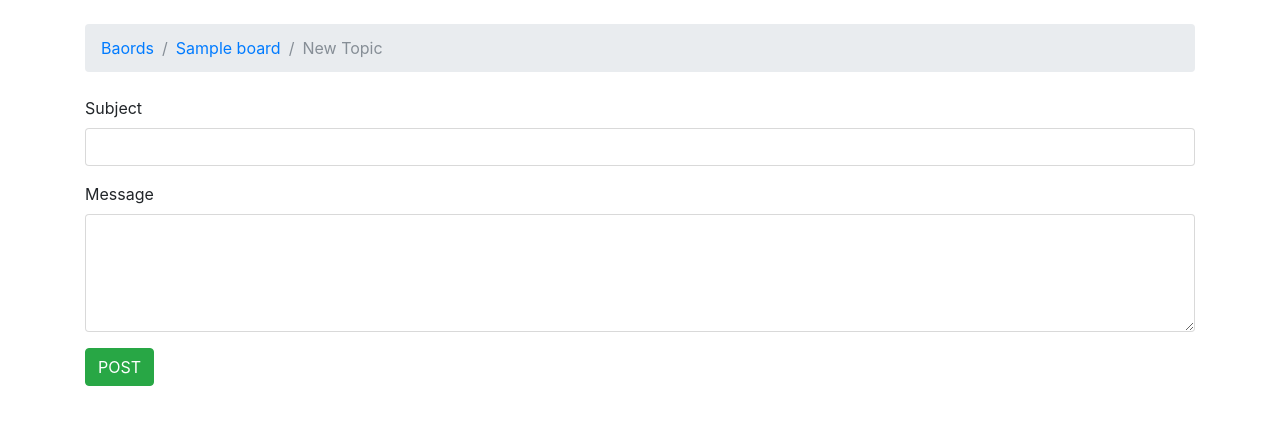
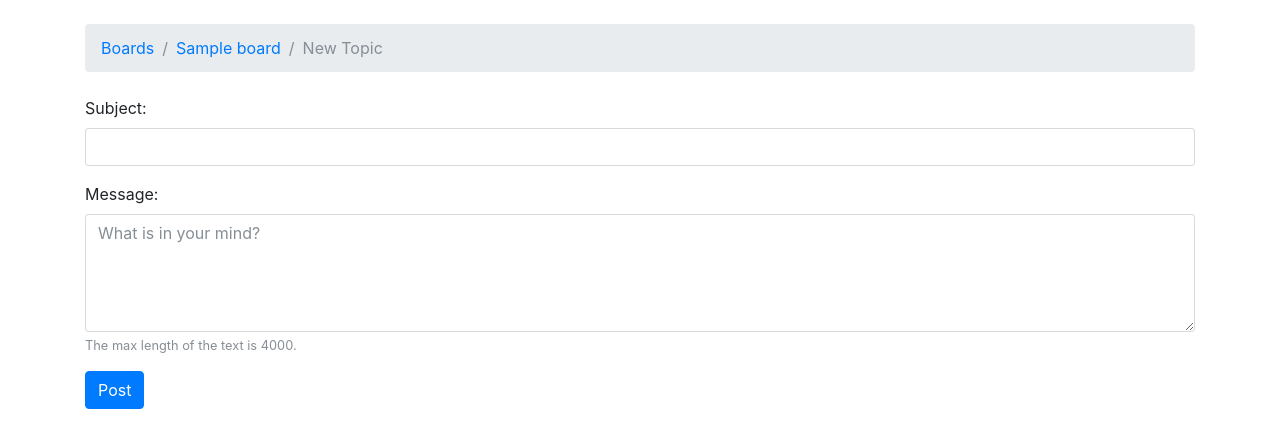
Before and after one commit to wayhome25/django-board-with-test, a Django app: page /boards/1/new/ in a window 1280 px wide. Shown: the part 56-504 px from the top of the page. Run offline with Django 3.2, Linux system fonts and the light colour scheme; tables that the repository leaves empty hold one stand-in row (values such as "Sample post"); some libraries are stand-ins or nearby versions.

Commit message:
django-widget-tweaks를 활용하여 form에 부트스트랩 스타일 적용 - form 재사용을 위해서 include 활용

```diff
--- /dev/null
+++ b/boards/forms.py
@@ -0,0 +1,16 @@
+from django import forms
+from .models import Topic
+
+
+class NewTopicForm(forms.ModelForm):
+    message = forms.CharField(
+            widget=forms.Textarea(
+                    attrs={'rows': 5, 'placeholder': 'What is in your mind?'}
+            ),
+            max_length=4000,
+            help_text="The max length of the text is 4000."
+    )
+
+    class Meta:
+        model = Topic
+        fields = ['subject', 'message']
--- a/boards/views.py
+++ b/boards/views.py
@@ -4,6 +4,7 @@ from django.shortcuts import get_object_or_404
 from django.shortcuts import redirect
 from django.shortcuts import render
 
+from boards.forms import NewTopicForm
 from boards.models import Board
 from boards.models import Post
 from boards.models import Topic
@@ -21,25 +22,21 @@ def board_topics(request, pk):
 
 def new_topic(request, pk):
     board = get_object_or_404(Board, pk=pk)
+    user = User.objects.first()  # TODO: get the currently logged in user
 
     if request.method == 'POST':
-        subject = request.POST['subject']
-        message = request.POST['message']
-
-        user = User.objects.first()  # TODO: get the currently logged in user
-
-
-        topic = Topic.objects.create(
-                subject=subject,
-                board=board,
-                starter=user
-        )
-
-        post= Post.objects.create(
-                message=message,
-                topic=topic,
-                created_by=user
-        )
-        return redirect('board_topics', pk=board.pk)  # TODO: redirect to the created topic page
-
-    return render(request, 'new_topic.html', {'board': board})
+        form = NewTopicForm(request.POST)
+        if form.is_valid():
+            topic = form.save(commit=False)
+            topic.board = board
+            topic.starter = user
+            topic.save()
+            post = Post.objects.create(
+                    message=form.cleaned_data.get('message'),
+                    topic=topic,
+                    created_by=user
+            )
+            return redirect('board_topics', pk=board.pk)  # TODO: redirect to the created topic page
+    else:
+        form = NewTopicForm()
+    return render(request, 'new_topic.html', {'board': board, 'form': form})
--- a/myproject/settings.py
+++ b/myproject/settings.py
@@ -37,6 +37,8 @@ INSTALLED_APPS = [
     'django.contrib.sessions',
     'django.contrib.messages',
     'django.contrib.staticfiles',
+
+    'widget_tweaks',
 
     'boards',
 ]
--- /dev/null
+++ b/templates/includes/form.html
@@ -0,0 +1,28 @@
+{% load widget_tweaks %}
+
+{% for field in form %}
+  <div class="form-group">
+    {{ field.label_tag }}
+
+    {% if form.is_bound %}
+      {% if field.errors %}
+        {% render_field field class="form-control is-invalid" %}
+        {% for error in field.errors %}
+          <div class="invalid-feedback">
+            {{ error }}
+          </div>
+        {% endfor %}
+      {% else %}
+        {% render_field field class="form-control is-valid" %}
+      {% endif %}
+    {% else %}
+      {% render_field field class="form-control" %}
+    {% endif %}
+
+    {% if field.help_text %}
+      <small class="form-text text-muted">
+        {{ field.help_text }}
+      </small>
+    {% endif %}
+  </div>
+{% endfor %}
--- a/templates/new_topic.html
+++ b/templates/new_topic.html
@@ -1,26 +1,20 @@
 {% extends 'base.html' %}
+{% load widget_tweaks %}
 
 {% block title %}
   Start a New Topic
 {% endblock %}
 
 {% block breadcrumb %}
-  <li class="breadcrumb-item"><a href="{% url 'home' %}">Baords</a></li>
+  <li class="breadcrumb-item"><a href="{% url 'home' %}">Boards</a></li>
   <li class="breadcrumb-item"><a href="{% url 'board_topics' board.pk %}">{{ board.name }}</a></li>
   <li class="breadcrumb-item active">New Topic</li>
 {% endblock %}
 
 {% block content %}
-  <form method="post">
+  <form method="post" novalidate>
     {% csrf_token %}
-    <div class="form-group">
-      <label for="id_subject">Subject</label>
-      <input type="text" class="form-control" id="id_subject" name="subject">
-    </div>
-    <div class="form-group">
-      <label for="id_message">Message</label>
-      <textarea class="form-control" id="id_message" name="message" rows="5"></textarea>
-    </div>
-    <button type="submit" class="btn btn-success">POST</button>
+    {% include 'includes/form.html' %}
+    <button type="submit" class="btn btn-primary">Post</button>
   </form>
 {% endblock %}
```
